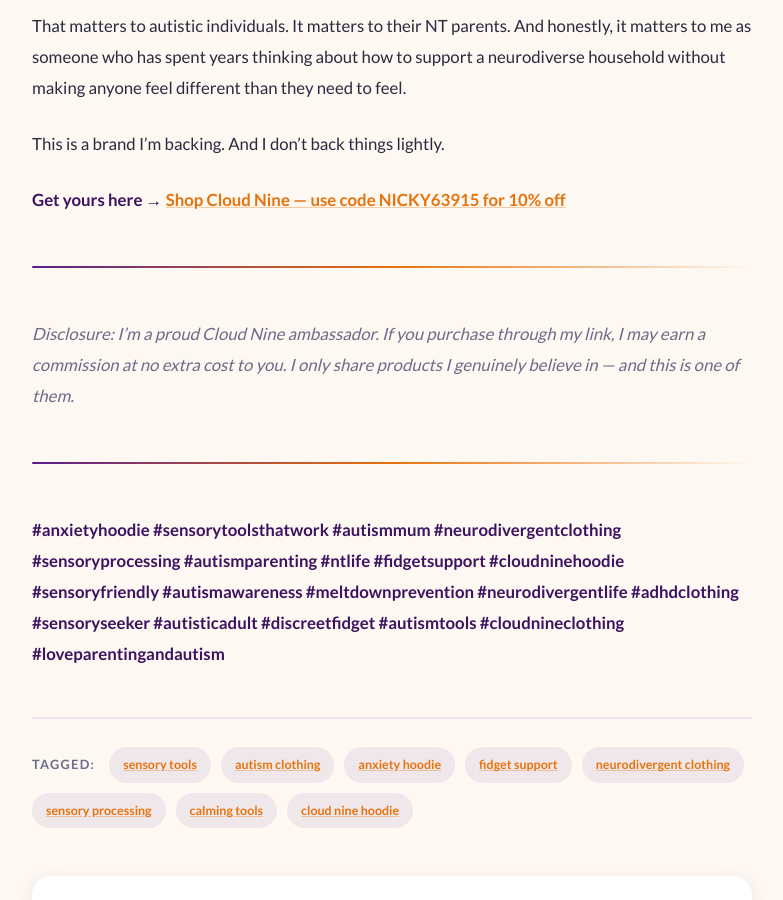
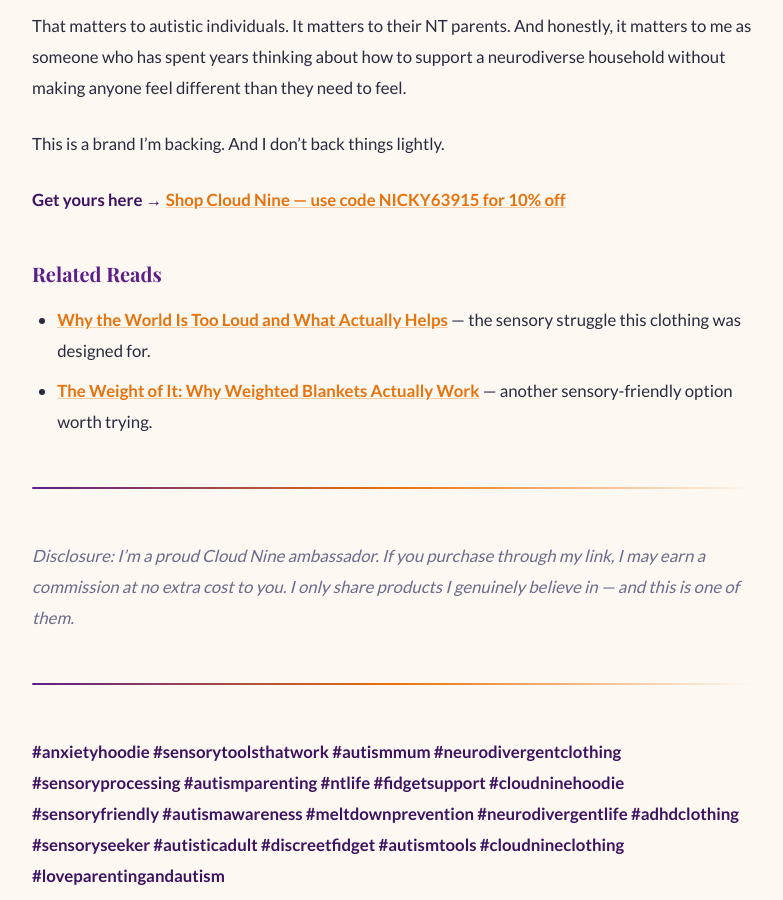
Before and after one commit to stixxnicky-lpa/loveparentingandautism, a Jekyll site: the page built from _posts/2026-06-21-cloud-nine-product-post.md, in a window 1280 px wide and 900 px high, scrolled down 6206 px. Shown: the whole window, without its empty margins (248-1031 px from the left). Built offline with Jekyll 4.4.1, drawn with Linux system fonts in a browser that asks for light colours; some web fonts are replaced.

Commit message:
Update 2026-06-21-cloud-nine-product-post.md

```diff
--- a/_posts/2026-06-21-cloud-nine-product-post.md
+++ b/_posts/2026-06-21-cloud-nine-product-post.md
@@ -138,6 +138,11 @@ This is a brand I'm backing. And I don't back things lightly.
 
 **Get yours here → [Shop Cloud Nine — use code NICKY63915 for 10% off](https://www.cloudnineclothing.ca/NICKY63915)**
 
+### Related Reads
+
+- **[Why the World Is Too Loud and What Actually Helps](/blog/2025/06/14/why-the-world-is-too-loud-and-what-actually-helps/)** — the sensory struggle this clothing was designed for.
+- **[The Weight of It: Why Weighted Blankets Actually Work](/blog/2025/06/21/the-weight-of-it-why-weighted-blankets-actually-work/)** — another sensory-friendly option worth trying.
+
 ---
 
 *Disclosure: I'm a proud Cloud Nine ambassador. If you purchase through my link, I may earn a commission at no extra cost to you. I only share products I genuinely believe in — and this is one of them.*
```
